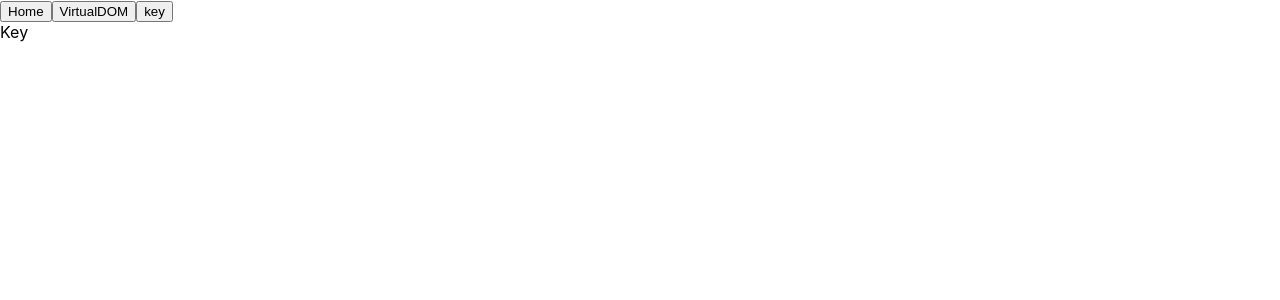
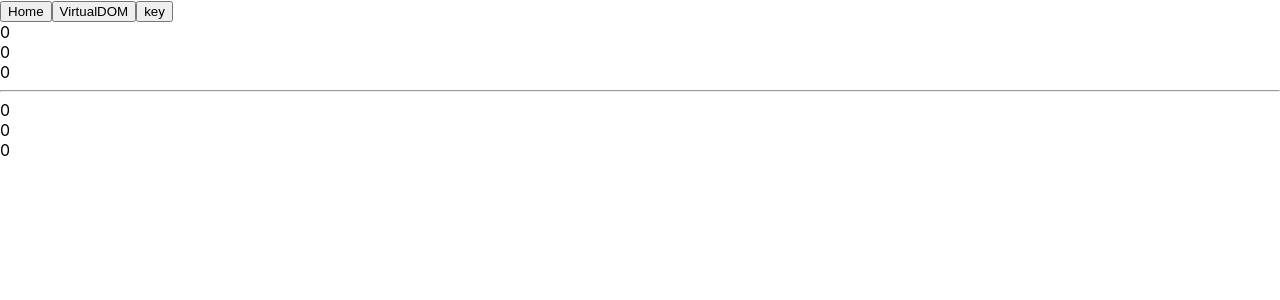
Before and after one commit to intae92/react-docs-study, a React (Create React App) app: page /key in a window 1280 px wide. Shown: the top 300 px of the page. Built offline with nearby package versions, Linux system fonts and the light colour scheme.

Commit message:
key 학습

```diff
--- a/src/Key/index.jsx
+++ b/src/Key/index.jsx
@@ -1,7 +1,43 @@
 import React from "react";
+import { useEffect } from "react";
+import { useState } from "react";
 
 const Key = () => {
-  return <div>Key</div>;
+  // const [numbers, setNumbers] = useState([0, 1, 2, 3, 4]);
+  const [numbers, setNumbers] = useState([
+    { id: "0", num: 0 },
+    { id: "1", num: 0 },
+    { id: "2", num: 0 },
+  ]);
+
+  // const handleAddFirst = () => {
+  //   setNumbers((x) => [x.length, ...x]);
+  // };
+
+  // const handleAddLast = () => {
+  //   setNumbers((x) => [...x, x.length]);
+  // };
+
+  // const handleRemove = (index) => {
+  //   setNumbers((x) => [...x.slice(0, index), ...x.slice(index + 1)]);
+  // };
+  // console.log(React.createElement("div"));
+
+  // useEffect(() => {
+  //   console.log("numbers", numbers);
+  // }, [numbers]);
+
+  return (
+    <div>
+      {numbers.map(({ id, num }) => (
+        <div key={id}>{num}</div>
+      ))}
+      <hr />
+      {numbers.map(({ id, num }) => (
+        <div key={id}>{num}</div>
+      ))}
+    </div>
+  );
 };
 
 export default Key;
```
